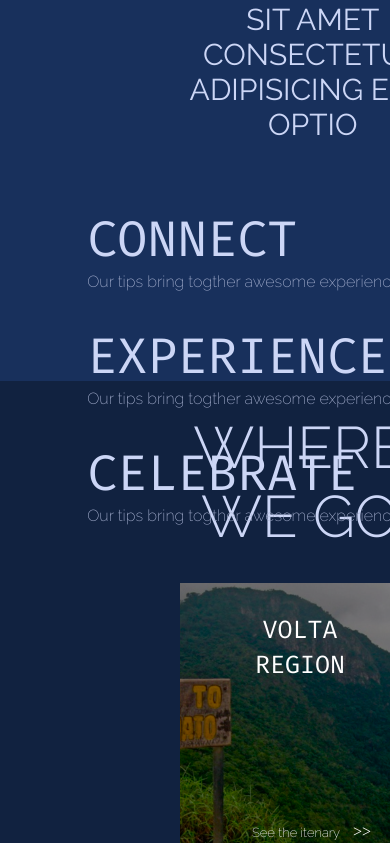
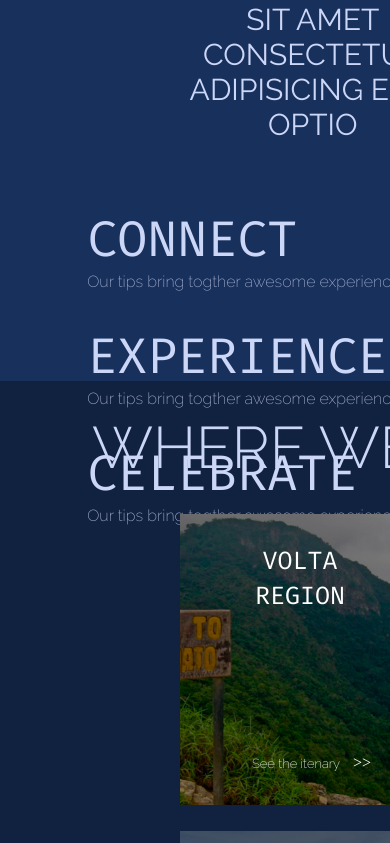
Before and after one commit to Baah-Danso-Kenneth/Next-Onyx-tour, a Next.js app: page / in a window 390 px wide. Shown: the part 1157-2000 px from the top of the page. Built offline with nearby package versions, Linux system fonts and the light colour scheme.

Commit message:
made where-we-go section tablet responsive

```diff
--- a/src/scss/sections/landingPage/_hero.scss
+++ b/src/scss/sections/landingPage/_hero.scss
@@ -1,13 +1,20 @@
 .hero-container{
     position: relative;
 
+    &::after {
+    content: '';
+    position: absolute;
+    top: 0;
+    left: 0;
+    width: 100%;
+    height: auto;
 
- .hero-section-overlay{
-    z-index: 1;
-    position: absolute;
-    width: 100%;
+    background-color: rgba(0, 0, 0, 0.5);
 
- }
+   }
+
+
+
  .hero-image-section{
     >img{
         width: 100%;
--- a/src/scss/sections/landingPage/_whereWeGo.scss
+++ b/src/scss/sections/landingPage/_whereWeGo.scss
@@ -2,7 +2,8 @@
     height: 130vh;
     background-color: var(--plum-violet);
     .we-go-element{
-    @include max-width;
+     max-width: 80%;
+     margin: 0 auto ;
 
     .title{
         padding: 2rem;
@@ -25,4 +26,29 @@
        align-items: center;
        gap:1rem;
     }
+   @media screen and (max-width:1080px){
+    .we-go-container{
+        min-height: 100vh;
+    }
+   }
+    @media screen  and (max-width:780px) {
+        .we-go-container{
+             min-height: 300vh !important;
+             max-width: 100%;
+             margin: 0 auto;
+        }
+
+        .we-go-element{
+            .title{
+                word-wrap: normal;
+                white-space: nowrap;
+            }
+        }
+
+        .where-we-go-flex{
+            display: flex;
+
+
+        }
+    }
 }
```
Also changed, not shown: src/scss/components/_card.scss (+6 -1 lines).
